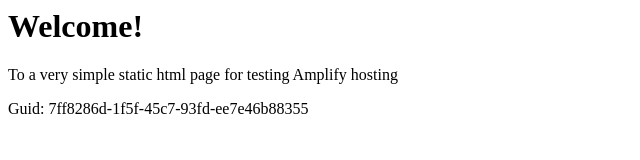
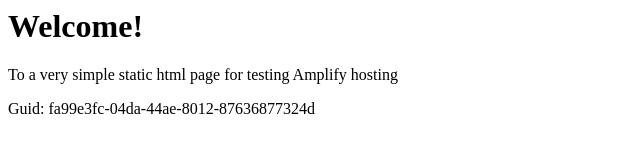
Before and after one commit to aws-aemilia-gru/Github-PR-Commit-Integration-Test-DoNotTouch-GitHubWebhookPushCanaryTest-v1-prod-sa-east-1, a website: page src/index.html in a window 1280 px wide. Shown: the full height of the page, 0-640 px from the left. Drawn offline with Linux system fonts and the light colour scheme.

Commit message:
commit from integ tests

```diff
--- a/src/index.html
+++ b/src/index.html
@@ -12,6 +12,6 @@
 <body>
     <h1>Welcome!</h1>
     <p>To a very simple static html page for testing Amplify hosting</p>
-    <p>Guid: 7ff8286d-1f5f-45c7-93fd-ee7e46b88355</p></body>
+    <p>Guid: fa99e3fc-04da-44ae-8012-87636877324d</p></body>
 
 </html>
```
